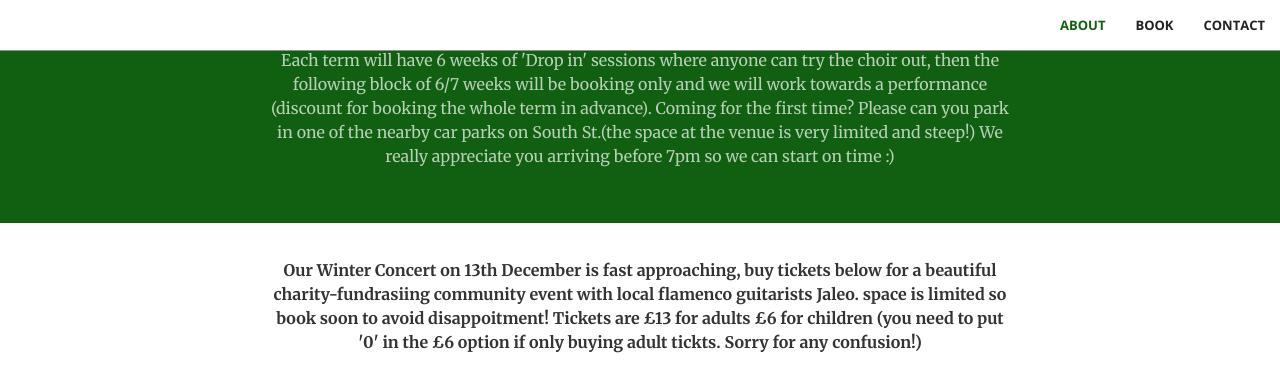
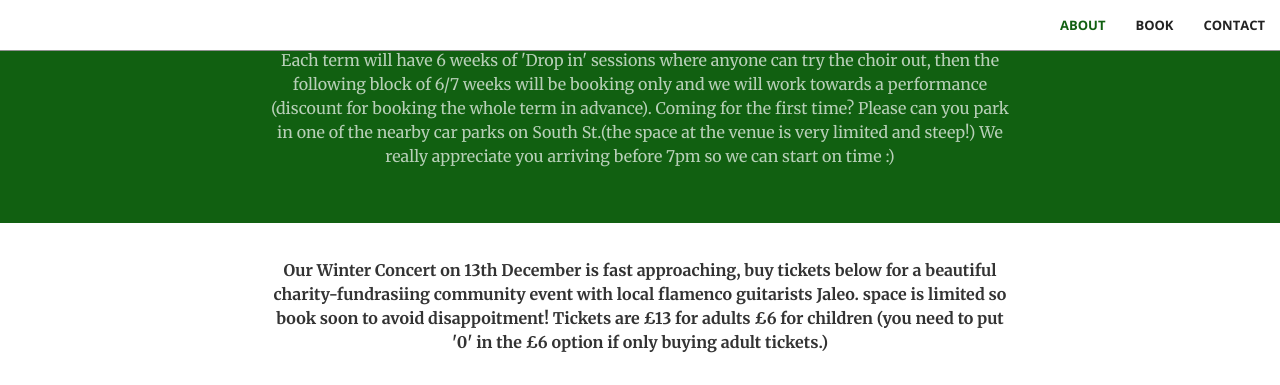
Before and after one commit to thewildchoir/thewildchoir-website, a Jekyll site: the page built from index.html, in a window 1280 px wide and 900 px high, scrolled down 1095 px, cut to the strip 0-385 px from the top of the window. Built offline with Jekyll 4.4.1, drawn with Linux system fonts in a browser that asks for light colours.

Commit message:
Update booking.html

```diff
--- a/_includes/booking.html
+++ b/_includes/booking.html
@@ -2,7 +2,7 @@
     <div class="container">
        <div class="row">
             <div class="col-lg-8 col-lg-offset-2 text-center">
-                <p class="text-book"><b> Our Winter Concert on 13th December is fast approaching, buy tickets below for a beautiful charity-fundrasiing community event with local flamenco guitarists Jaleo. space is limited so book soon to avoid disappoitment! Tickets are £13 for adults £6 for children (you need to put '0' in the £6 option if only buying adult tickts. Sorry for any confusion!)
+                <p class="text-book"><b> Our Winter Concert on 13th December is fast approaching, buy tickets below for a beautiful charity-fundrasiing community event with local flamenco guitarists Jaleo. space is limited so book soon to avoid disappoitment! Tickets are £13 for adults £6 for children (you need to put '0' in the £6 option if only buying adult tickets.)
                     </p>
 
         <script async
```
